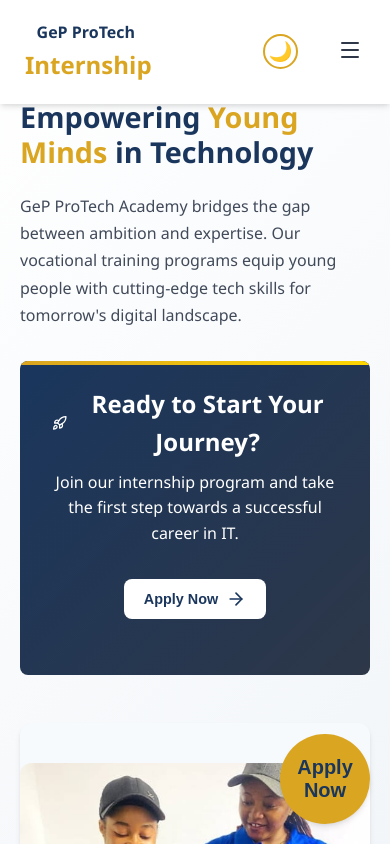
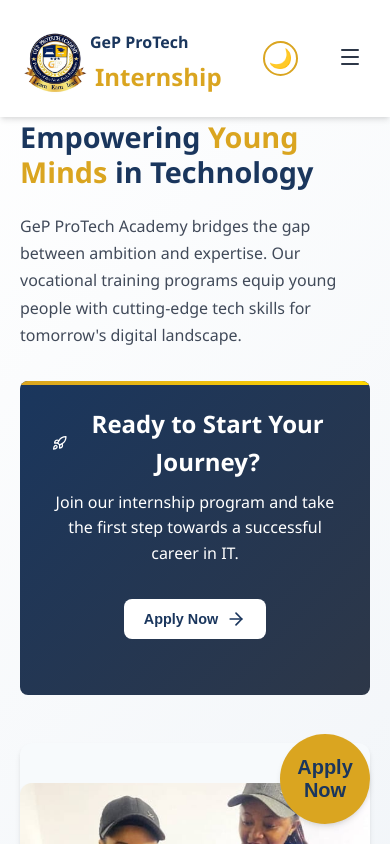
Before and after one commit to MAIDUGU-jean1/Internship_GepProtech, a React (Vite) app: page / in a window 390 px wide. Shown: the top 844 px of the page. Built offline with nearby package versions, Linux system fonts and the light colour scheme.

Commit message:
feat: Implement image-based logo, rename 'Services' to 'Programs' in navigation and content, and adjust hero section padding.

```diff
--- a/src/components/Navbar.jsx
+++ b/src/components/Navbar.jsx
@@ -30,7 +30,7 @@ const Navbar = ({ theme, toggleTheme }) => {
 
   const navItems = [
     { name: 'Home', icon: <Home size={20} /> },
-    { name: 'Services', icon: <Briefcase size={20} /> },
+    { name: 'Programs', icon: <Briefcase size={20} /> },
     { name: 'About', icon: <Users size={20} /> },
     { name: 'Internships', icon: <BookOpen size={20} /> },
 
@@ -59,8 +59,11 @@ const Navbar = ({ theme, toggleTheme }) => {
         {/* Left Section: Logo */}
         <div className="nav-section nav-left">
           <div className="nav-logo">
-            <span className="logo-text">GeP ProTech</span>
-            <span className="logo-accent">Internship</span>
+            <img className='logo' src="/assets/logo1.png" alt="logo" />
+            <div className='logo-info'>
+              <span className="logo-text">GeP ProTech</span> <br />
+              <span className="logo-accent">Internship</span>
+            </div>
           </div>
         </div>
 
--- a/src/components/Services.jsx
+++ b/src/components/Services.jsx
@@ -79,7 +79,7 @@ const Services = () => {
       </div>
       <div className="container">
         <div className="section-header">
-          <span className="section-subtitle">Our Services</span>
+          <span className="section-subtitle">Our Programs</span>
           <h2 className="section-title">Comprehensive Tech Training Services</h2>
           <p className="section-description">
             We offer specialized training programs designed to equip you with in-demand skills
--- a/src/styles/hero.css
+++ b/src/styles/hero.css
@@ -30,7 +30,7 @@
 
 /* Hero Section Styles */
 .hero {
-  padding: 120px 0 80px;
+  padding: 140px 0 80px;
   background: linear-gradient(135deg, var(--bg-light) 0%, #f0f4f8 100%);
   overflow: hidden;
   position: relative; /* ensure pseudo layers work */
@@ -353,6 +353,10 @@
   .stat-number {
     font-size: 1.6rem;
   }
+
+  .hero{
+    padding-top: 140px;
+  }
 }
 
 @media (max-width: 992px) {
@@ -373,7 +377,7 @@
 
 @media (max-width: 768px) {
   .hero {
-    padding-top: 100px;
+    padding-top: 120px;
     padding-bottom: 60px;
   }
 
--- a/src/styles/navbar.css
+++ b/src/styles/navbar.css
@@ -88,6 +88,10 @@
 .nav-logo .logo-accent {
   color: var(--primary-color);
   margin-left: 5px;
+}
+
+.nav-logo .logo{
+  width: 70px;
 }
 
 /* Dark mode for logo */
@@ -215,7 +219,13 @@
     grid-template-columns: 1fr auto;
     grid-template-rows: auto;
     gap: 1rem;
+
   }
+
+  /* .logo-info{
+    display: block;
+    margin-top: 10px;
+  } */
 
   .nav-left {
     grid-column: 1;
@@ -287,14 +297,16 @@
 @media (max-width: 768px) {
   .nav-container {
     padding: 0 15px;
+
   }
 
   .nav-logo {
     font-size: 1.5rem;
-    flex-direction: column;
+    /* flex-direction: column; */
     padding: 0;
     margin: 0;
   }
+
   .logo-text{
     font-size: 1rem;
   }
```
Also changed, not shown: public/assets/logo1.png (added).
